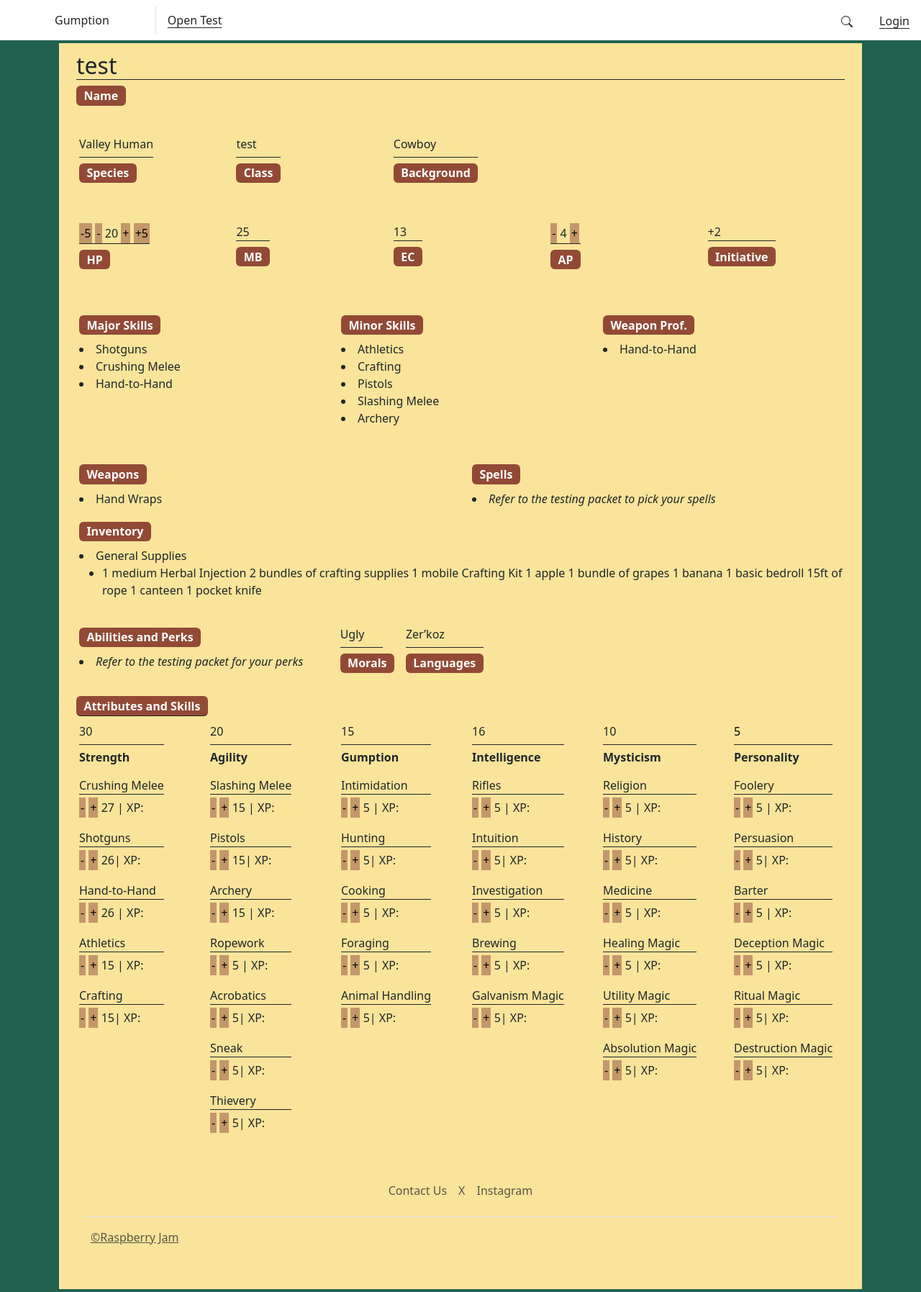
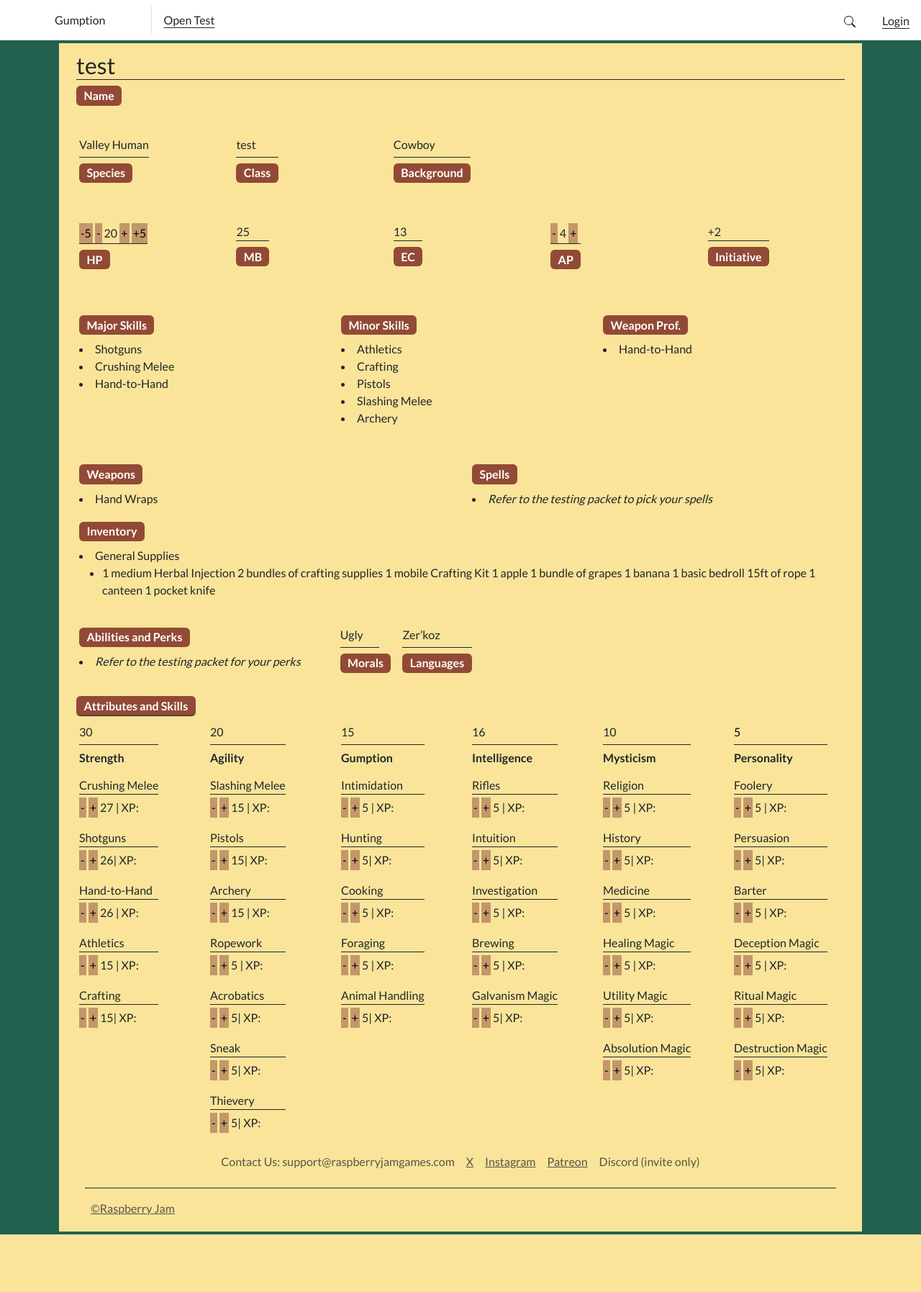
Before and after one commit to grantNixon/WWTTRPG, a Django app: page /create/character_detail/2 in a window 1280 px wide. Shown: the whole page at 72% size. After the commit the page ends 1715 px from the top, so only its background shows below. Run offline with Django 5.2, Linux system fonts and the light colour scheme; data comes from the database, SQL or seed files in the repository.

Commit message:
Updated Header/Footer

```diff
--- a/WTTRPG/WTTRPG/templates/Header_and_Footer.html
+++ b/WTTRPG/WTTRPG/templates/Header_and_Footer.html
@@ -5,6 +5,21 @@
         <title>Gumption</title>
         <meta name="viewport" content="width=device-width, initial-scale=1">
         <link href="https://cdn.jsdelivr.net/npm/bootstrap@5.3.2/dist/css/bootstrap.min.css" rel="stylesheet" integrity="sha384-T3c6CoIi6uLrA9TneNEoa7RxnatzjcDSCmG1MXxSR1GAsXEV/Dwwykc2MPK8M2HN" crossorigin="anonymous">
+        <link href="https://fonts.googleapis.com/css2?family=Lato:wght@400;700&display=swap" rel="stylesheet">
+        <link href="https://cdn.jsdelivr.net/npm/bootstrap@5.3.0/dist/css/bootstrap.min.css" rel="stylesheet">
+        <style>
+            body {
+                font-family: 'Lato', sans-serif;
+            }
+
+            h1 {
+                font-family: 'Lato', sans-serif;
+            }
+
+            p {
+                font-family: 'Lato', sans-serif;
+            }
+        </style>
     </head>
     <nav class="navbar navbar-expand" style="background-color: white;">
       <header class="container-fluid">
@@ -43,7 +58,7 @@
                 {% endif %}
             </div>
         </nav>
-      <body style="background-color: #226150;">
+      <body class="d-flex flex-column min-vh-100" style="background-color: #226150;">
         <script src="https://cdn.jsdelivr.net/npm/bootstrap@5.3.2/dist/js/bootstrap.bundle.min.js" integrity="sha384-C6RzsynM9kWDrMNeT87bh95OGNyZPhcTNXj1NW7RuBCsyN/o0jlpcV8Qyq46cDfL" crossorigin="anonymous"></script>
         <script src="https://cdn.jsdelivr.net/npm/@popperjs/core@2.11.8/dist/umd/popper.min.js" integrity="sha384-I7E8VVD/ismYTF4hNIPjVp/Zjvgyol6VFvRkX/vR+Vc4jQkC+hVqc2pM8ODewa9r" crossorigin="anonymous"></script>
         <script src="https://cdn.jsdelivr.net/npm/bootstrap@5.3.2/dist/js/bootstrap.min.js" integrity="sha384-BBtl+eGJRgqQAUMxJ7pMwbEyER4l1g+O15P+16Ep7Q9Q+zqX6gSbd85u4mG4QzX+" crossorigin="anonymous"></script>
@@ -66,12 +81,14 @@
 
     {%endblock%}
 
-   <div class="container">
-        <footer class="py-3 my-4">
-          <ul class="nav justify-content-center border-bottom pb-3 mb-3">
-            <li class="nav-item"><a href="#" class="nav-link px-2 text-body-secondary">Contact Us</a></li>
-            <li class="nav-item"><a href="https://www.x.com/gumptiongame" class="nav-link px-2 text-body-secondary">X</a></li>
-            <li class="nav-item"><a href="https://www.instagram.com/gumptionttrpg" class="nav-link px-2 text-body-secondary">Instagram</a></li>
+   <div class="container mt-auto" style="background-color: #F9E49A;">
+        <footer class="mt-auto">
+          <ul class="nav justify-content-center border-bottom border-dark pb-3 mb-3">
+            <li class="nav-item"><a href="#" class="nav-link px-2 text-body-secondary">Contact Us: support@raspberryjamgames.com</a></li>
+            <li class="nav-item"><a href="https://www.x.com/gumptiongame" class="nav-link px-2 text-body-secondary text-decoration-underline">X</a></li>
+            <li class="nav-item"><a href="https://www.instagram.com/gumptionttrpg" class="nav-link px-2 text-body-secondary text-decoration-underline">Instagram</a></li>
+            <li class="nav-item"><a href="https://www.patreon.com/GumptionTTRPG" class="nav-link px-2 text-body-secondary text-decoration-underline">Patreon</a></li>
+            <li class="nav-item"><a href="#" class="nav-link px-2 text-body-secondary">Discord (invite only)</a></li>
           </ul>
           <p class="nav-item"><a href="https://www.raspberryjamgames.com/" class="nav-link-underline px-2 text-body-secondary">©Raspberry Jam</a></p>
         </footer>
```
